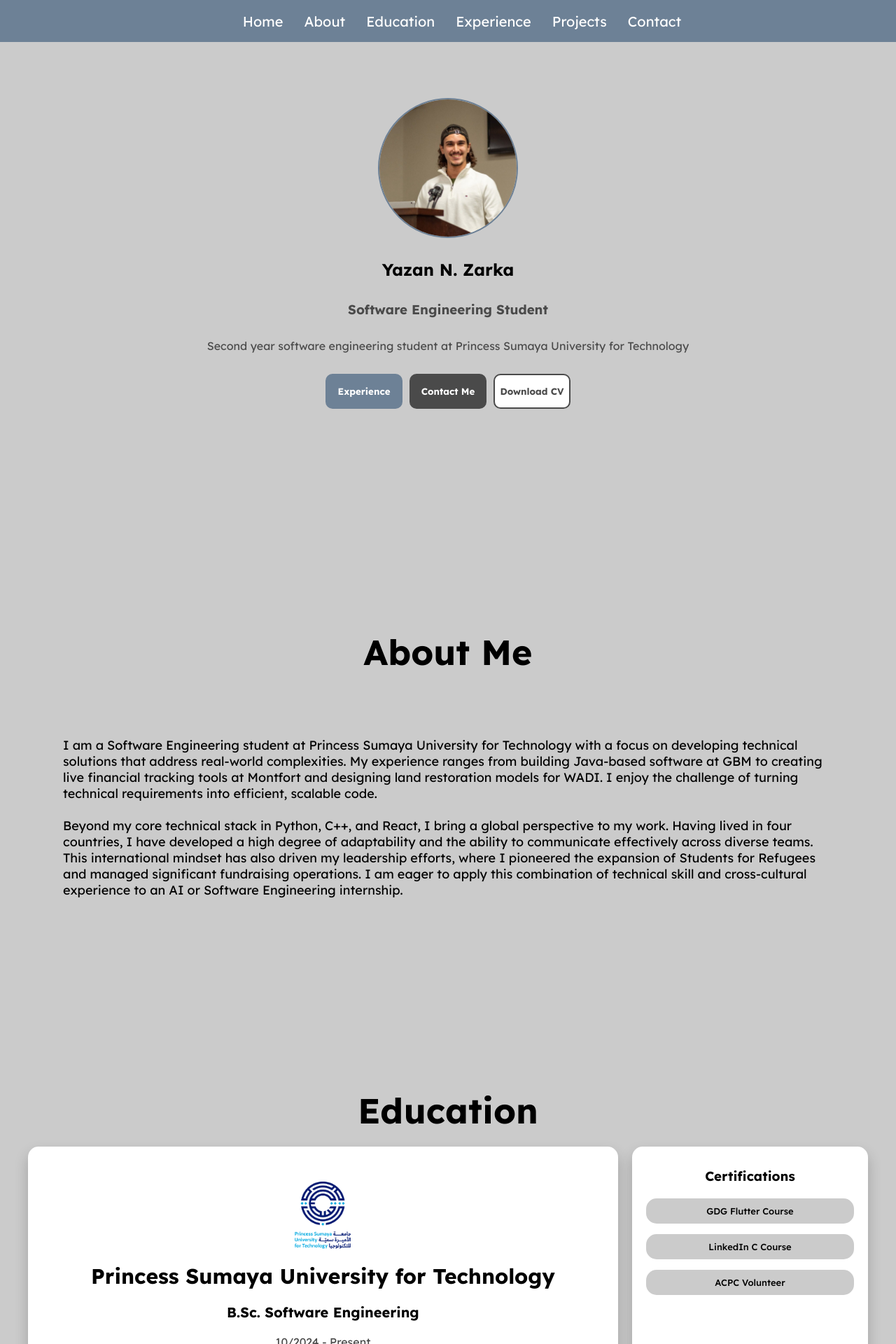
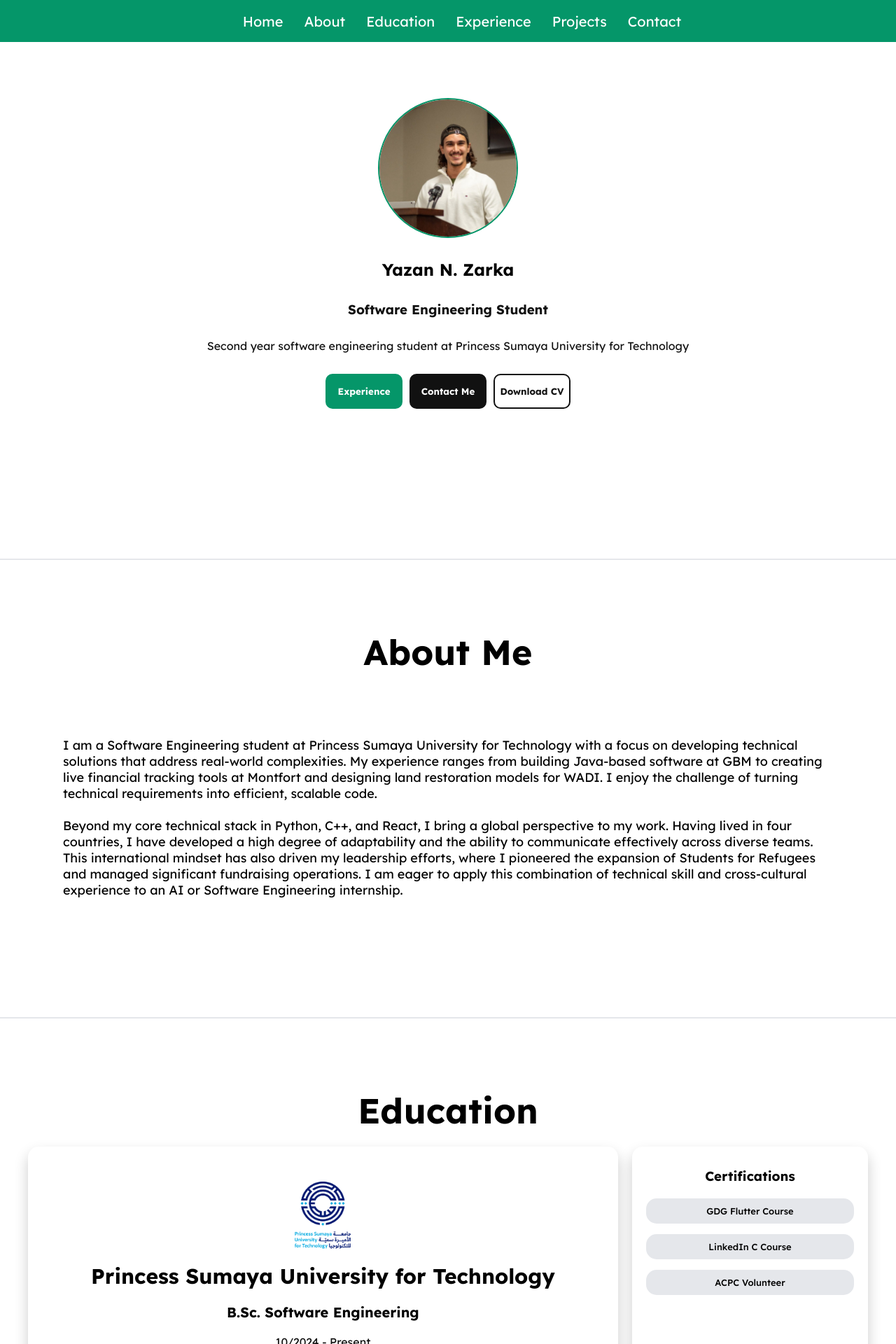
Before and after one commit to yazanz22/Personal-Portfolio, a React (Vite) app: page / in a window 1280 px wide. Shown: the top 1920 px of the page at 70% size. Built offline with nearby package versions, Linux system fonts and the light colour scheme.

Commit message:
Retheme: emerald green accent, white background, near-black text

```diff
--- a/src/index.css
+++ b/src/index.css
@@ -1,4 +1,4 @@
-/*Color combo: #4A4A4A #CBCBCB #FFFFE3 #6D8196*/
+/*Color combo: #111111 #E5E7EB #FFFFE3 #059669*/
 
 * {
     margin: 0;
@@ -8,11 +8,11 @@
 }
 
 body {
-    background-color: #CBCBCB;
+    background-color: #FFFFFF;
 }
 
 .navbar {
-    background-color: #6D8196;
+    background-color: #059669;
     top: 0;
     box-sizing: border-box;
     width: 100%;
@@ -74,15 +74,15 @@ body {
     height: 200px;
     object-fit: cover;
     border-radius: 50%;
-    border: 2px solid #6D8196;
+    border: 2px solid #059669;
 }
 
 .home h3 {
-    color: #4A4A4A;
+    color: #111111;
 }
 
 p {
-    color: #4A4A4A;
+    color: #111111;
 }
 
 .home-buttons {
@@ -101,12 +101,12 @@ p {
 
 .experience-button {
     color: white;
-    background-color: #6D8196;
+    background-color: #059669;
 }
 
 .contact-button {
     color: white;
-    background-color: #4A4A4A;
+    background-color: #111111;
 }
 
 .experience-button:hover {
@@ -122,9 +122,9 @@ p {
 }
 
 button.cv-button {
-    color: #4A4A4A;
+    color: #111111;
     background-color: white;
-    border: 2px solid #4A4A4A;
+    border: 2px solid #111111;
 }
 
 button.cv-button:hover {
@@ -168,7 +168,7 @@ button.cv-button:hover {
 
 section {
     padding: 100px 20px;
-    border-bottom: 2px solid #CBCBCB;
+    border-bottom: 2px solid #E5E7EB;
 }
 
 section:last-of-type {
@@ -302,7 +302,7 @@ section:last-of-type {
 }
 
 .certs-griditem {
-    background-color: #CBCBCB;
+    background-color: #E5E7EB;
     border-radius: 15px;
     font-size: 13px;
     padding: 10px;
@@ -313,7 +313,7 @@ section:last-of-type {
 }
 
 .courses-griditem {
-    background-color: #CBCBCB;
+    background-color: #E5E7EB;
     border-radius: 15px;
     font-size: 13px;
     padding: 10px;
@@ -334,7 +334,7 @@ section:last-of-type {
 }
 
 .certs-griditem:hover {
-    background-color: #6D8196;
+    background-color: #059669;
     transform: translateY(-2px);
     box-shadow: 0 10px 20px rgba(0, 0, 0, 0.2);
     cursor: pointer;
@@ -345,7 +345,7 @@ section:last-of-type {
 }
 
 .courses-griditem:hover {
-    background-color: #6D8196;
+    background-color: #059669;
     transform: translateY(-2px);
     box-shadow: 0 10px 20px rgba(0, 0, 0, 0.2);
 }
@@ -371,7 +371,7 @@ section:last-of-type {
 .timeline-line {
     position: absolute;
     width: 4px;
-    background-color: #4A4A4A;
+    background-color: #111111;
     top: 0;
     bottom: 0;
     left: 50%;
@@ -413,7 +413,7 @@ section:last-of-type {
 
 .co-name i {
     margin-right: 5px;
-    color: #6D8196;
+    color: #059669;
 }
 
 .experience-content {
@@ -436,7 +436,7 @@ section:last-of-type {
 }
 
 .experience-content:hover a {
-    color: #6D8196;
+    color: #059669;
 }
 
 .experience-item::after {
@@ -445,7 +445,7 @@ section:last-of-type {
     width: 16px;
     height: 16px;
     background-color: white;
-    border: 4px solid #6D8196;
+    border: 4px solid #059669;
     border-radius: 50%;
     top: 50%;
     transform: translateY(-50%);
@@ -453,7 +453,7 @@ section:last-of-type {
 }
 
 .experience-item:hover::after {
-    background-color: #6D8196;
+    background-color: #059669;
     transition: background-color 0.3s ease, border-color 0.3s ease;
 }
 
@@ -526,7 +526,7 @@ section:last-of-type {
 }
 
 .project-slideshow-container i:hover {
-    color: #6D8196;
+    color: #059669;
 }
 
 .project1, .project2, .project3 {
@@ -556,7 +556,7 @@ section:last-of-type {
 }
 
 .arrow-btn:hover {
-    color: #6D8196;
+    color: #059669;
     transform: translateY(-50%) scale(1.2);
     background: transparent;
 }
@@ -587,13 +587,13 @@ section:last-of-type {
 }
 
 .dot.active {
-    background-color: #6D8196;
+    background-color: #059669;
     width: 25px;
     border-radius: 10px;
 }
 
 .dot:hover {
-    background-color: #4A4A4A;
+    background-color: #111111;
 }
 
 .contact h1 {
@@ -638,7 +638,7 @@ section:last-of-type {
 }
 
 .contact-card:hover i {
-    color: #6D8196;
+    color: #059669;
 }
 
 .contact-card p {
@@ -739,7 +739,7 @@ section:last-of-type {
         top: 50px;
         left: 0;
         width: 100%;
-        background-color: #6D8196;
+        background-color: #059669;
         padding: 15px 0;
         z-index: 999;
     }
```
